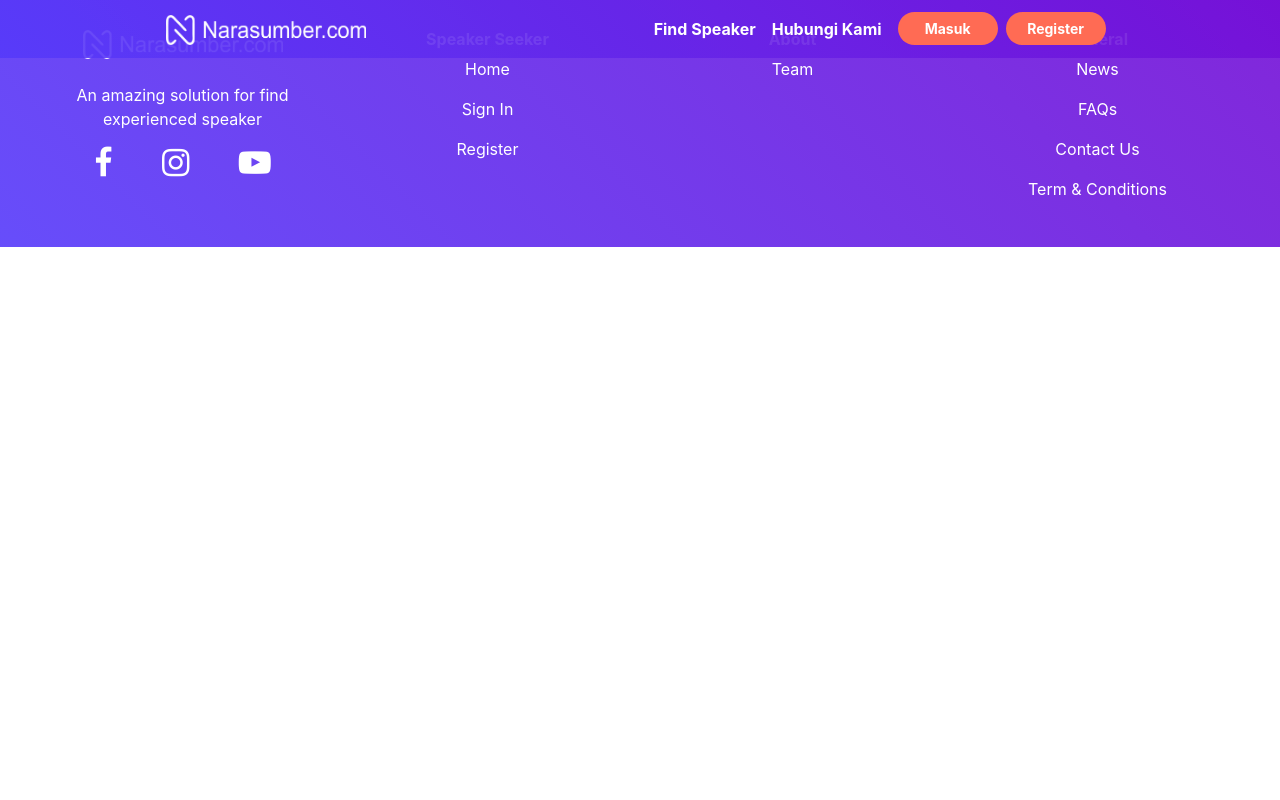
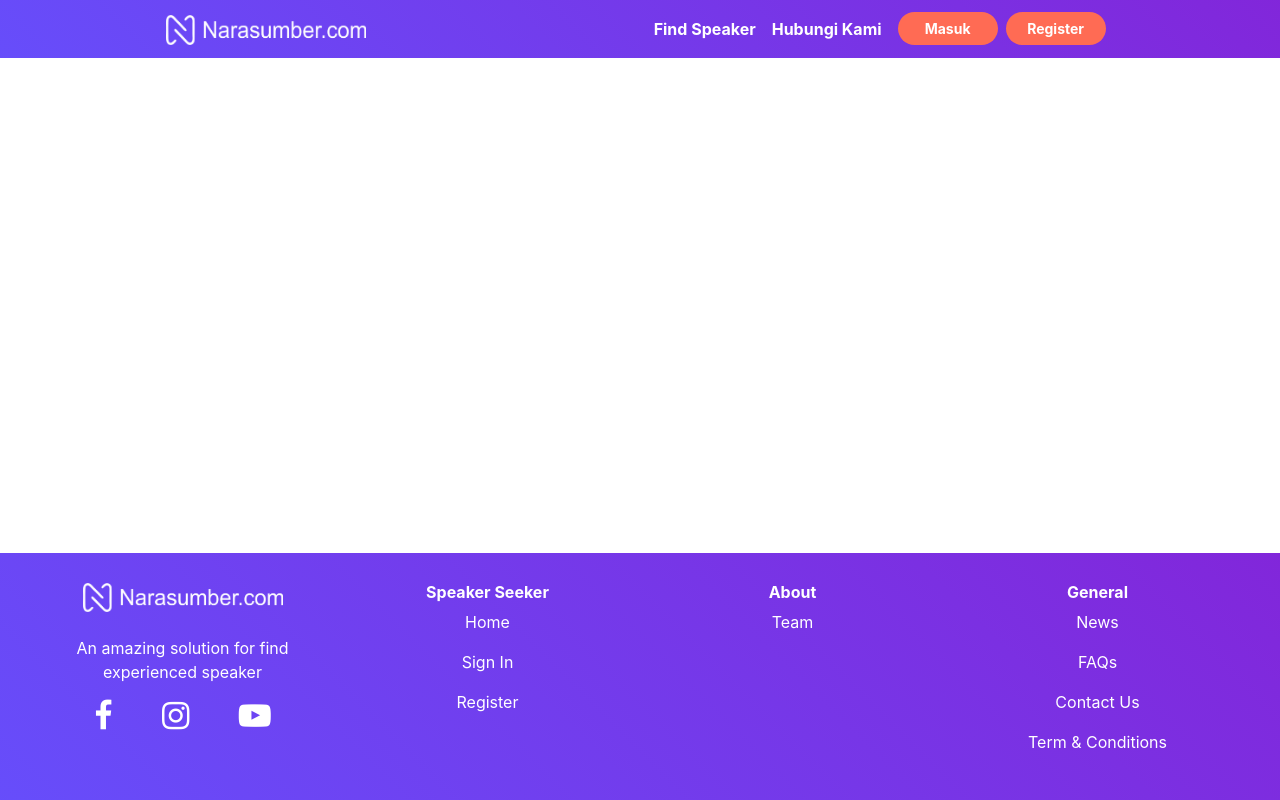
Before and after one commit to fnatic-team/client, a React (Create React App) app: page /speaker/1 in a window 1280 px wide. Built offline with nearby package versions, Linux system fonts and the light colour scheme; no server answers.

Commit message:
change footer css

```diff
--- a/public/index.html
+++ b/public/index.html
@@ -28,6 +28,7 @@
             rel="stylesheet"
             href="https://cdnjs.cloudflare.com/ajax/libs/font-awesome/4.7.0/css/font-awesome.min.css"
         />
+
         <title>React App</title>
     </head>
     <body>
--- a/src/App.css
+++ b/src/App.css
@@ -1,6 +1,12 @@
+
+
+
 .App {
   text-align: center;
   background-color: white;
+  min-height: 100vh;
+  display: flex;
+  flex-direction: column;
 }
 
 .App-logo {
@@ -8,6 +14,9 @@
   pointer-events: none;
 }
 
+.footer{
+  align-self: flex-end;
+}
 @media (prefers-reduced-motion: no-preference) {
   .App-logo {
     animation: App-logo-spin infinite 20s linear;
@@ -37,3 +46,31 @@
     transform: rotate(360deg);
   }
 }
+
+/* loading state */
+
+.loader {
+  position: absolute;
+  top: calc(50% - 4em);
+  left: calc(50% - 4em);
+  width: 6em;
+  height: 6em;
+  border: 1.1em solid rgba(0, 0, 0, 0.2);
+  border-left: 1.1em solid #000000;
+  border-radius: 50%;
+  animation: load8 1.1s infinite linear;
+  transition: opacity 0.3s;
+}
+
+.loader--hide {
+  opacity: 0;
+}
+
+@keyframes load8 {
+  0% {
+    transform: rotate(0deg);
+  }
+  100% {
+    transform: rotate(360deg);
+  }
+}
--- a/src/App.js
+++ b/src/App.js
@@ -61,7 +61,7 @@ function App() {
                         </Route>
 
                     </Switch>
-                    <Footer />
+                    <Footer className="footer" />
                 </Router>
             </Provider>
         </div>
--- a/src/components/CardBrowser.js
+++ b/src/components/CardBrowser.js
@@ -42,10 +42,10 @@ function CardBrowser() {
 
   return (
     <>
-     {dataSpeakers !== null && dataSpeakers.map((data) => {return<Container>
-      <CardWrapper key={data._id}>
+     {dataSpeakers !== null && dataSpeakers.map((data) => {return<Container key={data._id}>
+      <CardWrapper  >
 
-        <div className="card d-flex" style={{ width: "250px" }}>
+        <div  className="card d-flex" style={{ width: "250px" }}>
           <div>
             <i className="fa fa-2x fa-star" style={{color:"orange"}} aria-hidden="true">
            </i>  <span style={{fontSize:"30px"}}>5</span>
--- a/src/components/Footer.js
+++ b/src/components/Footer.js
@@ -13,8 +13,9 @@ const Icon = styled.div`
 function Footer() {
     return (
         <div
-            className="container-fluid text-white"
+            className="footer container-fluid text-white"
             style={{
+                marginTop:"auto",
                 backgroundImage:
                     "linear-gradient(45deg, rgba(86, 58, 250, 0.9) 0%, rgba(116, 15, 214, 0.9) 100%)"
             }}
--- a/src/pages/RegisterAudience/RegisterAudience.js
+++ b/src/pages/RegisterAudience/RegisterAudience.js
@@ -29,7 +29,6 @@ function RegisterAudience() {
         password: "",
         phone: "",
     });
-    console.log(formData);
     const history = useHistory();
     const dispatch = useDispatch();
     const handleSubmit = (event) => {
--- a/src/pages/RegisterSpeaker/RegisterSpeaker.js
+++ b/src/pages/RegisterSpeaker/RegisterSpeaker.js
@@ -37,7 +37,6 @@ function RegisterSpeaker() {
         cv: "",
     });
 
-    console.log(formData);
     const history = useHistory();
     const dispatch = useDispatch();
     const handleSubmit = (event) => {
@@ -145,7 +144,7 @@ function RegisterSpeaker() {
                                     className="btn btn-primary btn-block"
                                     onClick={onPick}
                                 >
-                                    Upload Picture
+                                    Upload Resume
                                 </button>
                             </div>
                         )}
--- a/src/redux/reducers/Register.js
+++ b/src/redux/reducers/Register.js
@@ -5,7 +5,6 @@ const initialState = {};
 export default (state = initialState, actions) => {
     switch (actions.type) {
         case GET_USER_REGISTER:
-            console.log(actions.data);
             return actions.data;
 
         default:
```
Lines whose indentation alone changed are shown as unchanged.
